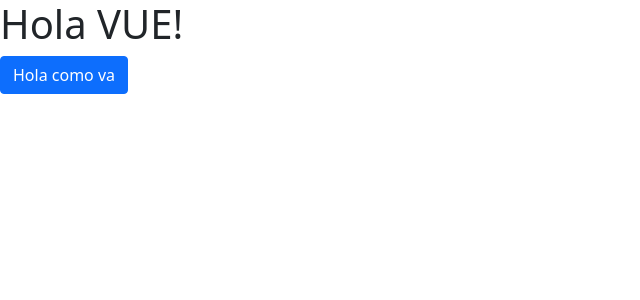
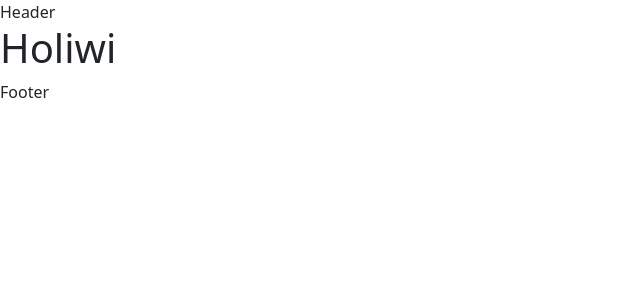
Before and after one commit to niconova53/road-to-dev-with-vue, a Vue app: page / in a window 1280 px wide. Shown: the top 300 px of the page, without its empty margins (0-640 px from the left). Built offline with nearby package versions, Linux system fonts and the light colour scheme.

Commit message:
primer commit smaret

```diff
--- a/src/App.vue
+++ b/src/App.vue
@@ -1,16 +1,19 @@
 <template>
 	<div>
-		<hello-world msg="Hola VUE!" />
-		<button class="btn btn-primary">Hola como va</button>
+		<Header />
+		<home />
+		<Footer />
 	</div>
 </template>
 
 <script>
-import HelloWorld from './components/HelloWorld.vue';
+import Header from './components/Header.vue';
+import Home from './views/Home.vue';
+import Footer from './components/Footer.vue';
 
 export default {
 	name: 'App',
-	components: { HelloWorld },
+	components: { Home, Header, Footer },
 };
 </script>
 
--- a/src/components/HelloWorld.vue
+++ b/src/components/Footer.vue
@@ -1,15 +1,10 @@
 <template>
-	<div>
-		<h1>{{ msg }}</h1>
-	</div>
+	<div>Footer</div>
 </template>
 
 <script>
 export default {
-	name: 'HelloWorld',
-	props: {
-		msg: String,
-	},
+	name: 'Footer',
 };
 </script>
 
--- /dev/null
+++ b/src/components/Header.vue
@@ -0,0 +1,11 @@
+<template>
+	<div>Header</div>
+</template>
+
+<script>
+export default {
+	name: 'Header',
+};
+</script>
+
+<style lang="scss" scoped></style>
--- /dev/null
+++ b/src/views/Home.vue
@@ -0,0 +1,13 @@
+<template>
+	<div>
+		<h1>Holiwi</h1>
+	</div>
+</template>
+
+<script>
+export default {
+	name: 'Home',
+};
+</script>
+
+<style lang style="scss" scoped></style>
```
